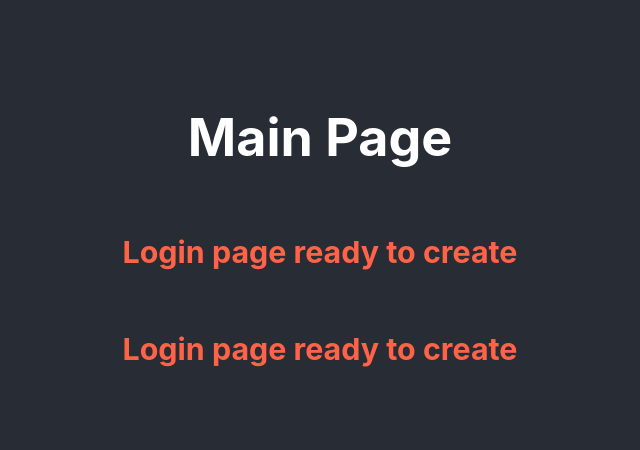
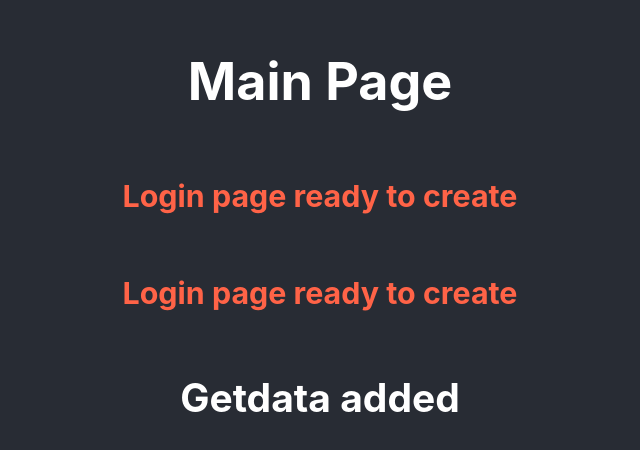
Before and after one commit to riha7/mypages, a React (Create React App) app: page / in a window 1280 px wide. Shown: the part 166-616 px from the top of the page, without its empty margins (320-960 px from the left). Built offline with nearby package versions, Linux system fonts and the light colour scheme.

Commit message:
get data added

```diff
--- a/src/App.js
+++ b/src/App.js
@@ -6,6 +6,7 @@ function App() {
         <h1>Main Page</h1>
         <h3 style={{color:'tomato'}}>Login page ready to create</h3>
         <h3 style={{color:'tomato'}}>Login page ready to create</h3>
+        <h2>Getdata added</h2>
       </header>
     </div>
   );
```
